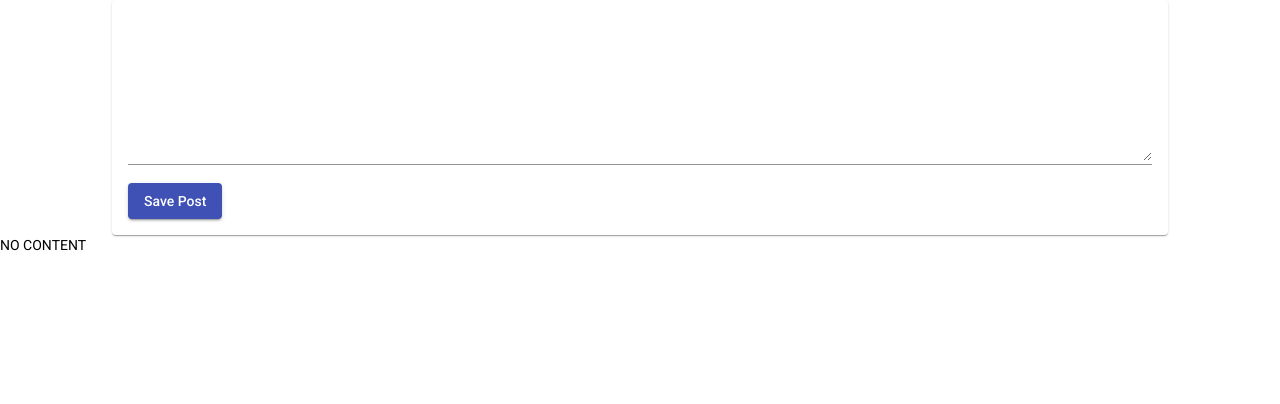
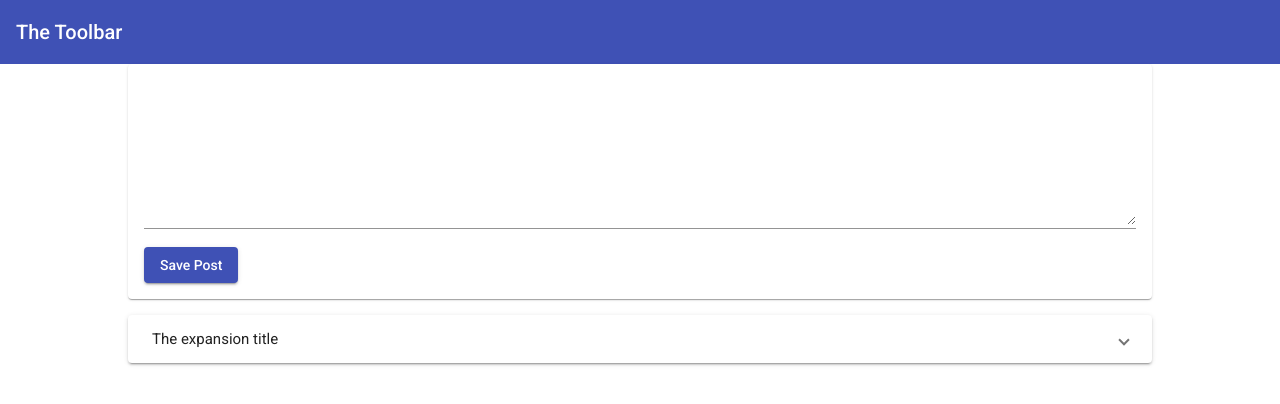
Before and after one commit to Lu5antos/social-media, an Angular app: page / in a window 1280 px wide. Shown: the top 404 px of the page. Built offline with nearby package versions, Linux system fonts and the light colour scheme.

Commit message:
post lists created

```diff
--- a/src/app/app.component.css
+++ b/src/app/app.component.css
@@ -0,0 +1,5 @@
+main {
+    margin-top: 20px;
+    width: 80%;
+    margin: auto;
+}
--- a/src/app/app.component.html
+++ b/src/app/app.component.html
@@ -1 +1,5 @@
-<app-post-create></app-post-create>
+<app-header></app-header>
+<main>
+    <app-post-create></app-post-create>
+    <app-post-list></app-post-list>
+</main>
--- /dev/null
+++ b/src/app/header/header/header.component.html
@@ -0,0 +1 @@
+<mat-toolbar color="primary">The Toolbar</mat-toolbar>
--- /dev/null
+++ b/src/app/header/header/header.component.ts
@@ -0,0 +1,15 @@
+import { Component, OnInit } from '@angular/core';
+
+@Component({
+  selector: 'app-header',
+  templateUrl: './header.component.html',
+  styleUrls: ['./header.component.css']
+})
+export class HeaderComponent implements OnInit {
+
+  constructor() { }
+
+  ngOnInit(): void {
+  }
+
+}
--- a/src/app/post/post-create/post-create.component.css
+++ b/src/app/post/post-create/post-create.component.css
@@ -1,8 +1,3 @@
-mat-card {
-    width: 80%;
-    margin: auto;
-}
-
 mat-form-field,
 textarea {
     width: 100%;
--- a/src/app/post/post-create/post-create.component.html
+++ b/src/app/post/post-create/post-create.component.html
@@ -7,5 +7,3 @@
     color="primary"
     (click)="onAddPost()">Save Post</button>
 </mat-card>
-
-<p>{{ newPost }}</p>
--- /dev/null
+++ b/src/app/post/post-list/post-list.component.css
@@ -0,0 +1,4 @@
+:host {
+    display: block;
+    margin-top: 1rem;
+}
--- /dev/null
+++ b/src/app/post/post-list/post-list.component.html
@@ -0,0 +1,8 @@
+<mat-accordion>
+    <mat-expansion-panel>
+        <mat-expansion-panel-header>
+            The expansion title
+        </mat-expansion-panel-header>
+        <p>You're doing great, I'm so proud of you!</p>
+    </mat-expansion-panel>
+</mat-accordion>
--- /dev/null
+++ b/src/app/post/post-list/post-list.component.ts
@@ -0,0 +1,29 @@
+import { Component, OnInit } from '@angular/core';
+
+@Component({
+  selector: 'app-post-list',
+  templateUrl: './post-list.component.html',
+  styleUrls: ['./post-list.component.css']
+})
+export class PostListComponent implements OnInit {
+  posts = [
+    {
+      title: 'First Post',
+      content: 'This is this the first post'
+    },
+    {
+      title: 'Second Post',
+      content: 'This is this the Second post'
+    },
+    {
+      title: 'Third Post',
+      content: 'This is this the Third post'
+    }
+  ]
+
+  constructor() { }
+
+  ngOnInit(): void {
+  }
+
+}
```
Also changed, not shown: src/app/app.module.ts (+10 -1 lines), src/app/header/header/header.component.css (added), 1 other file (tests, documents, lock files or other folders).
